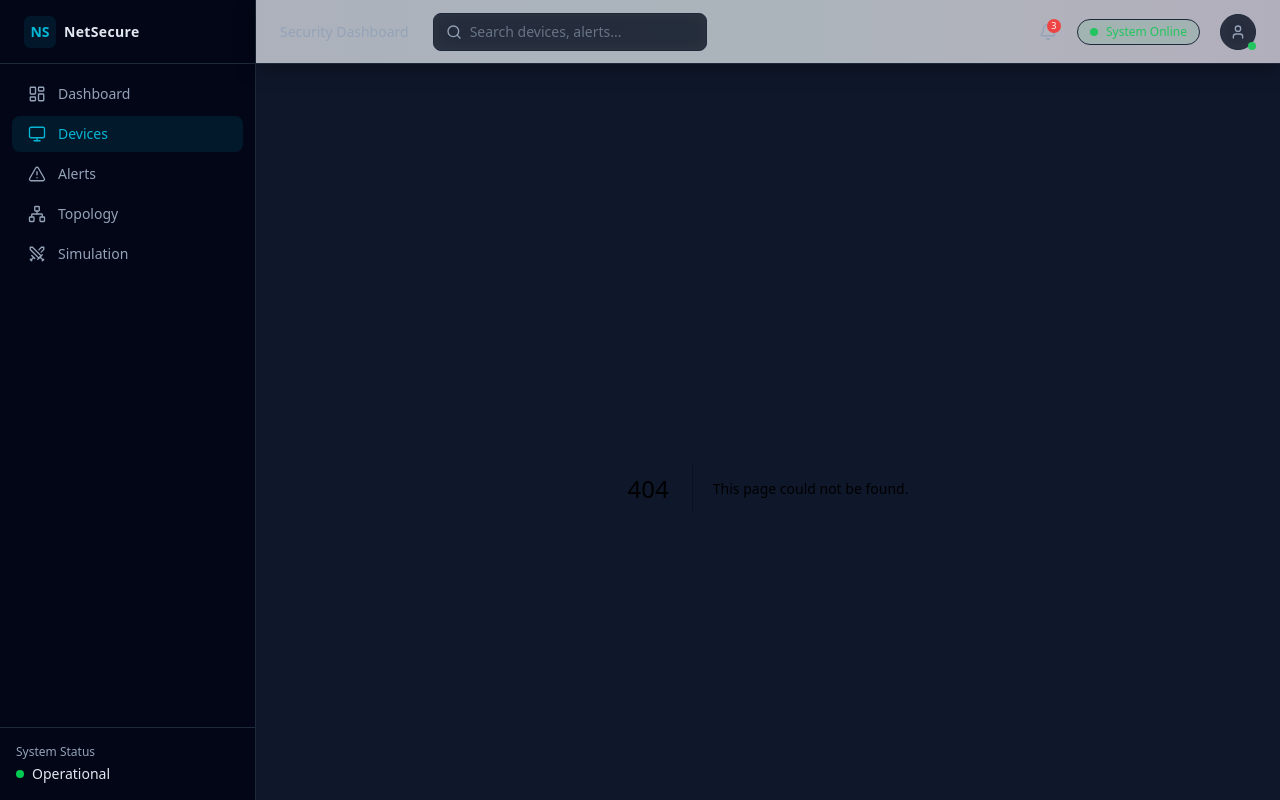
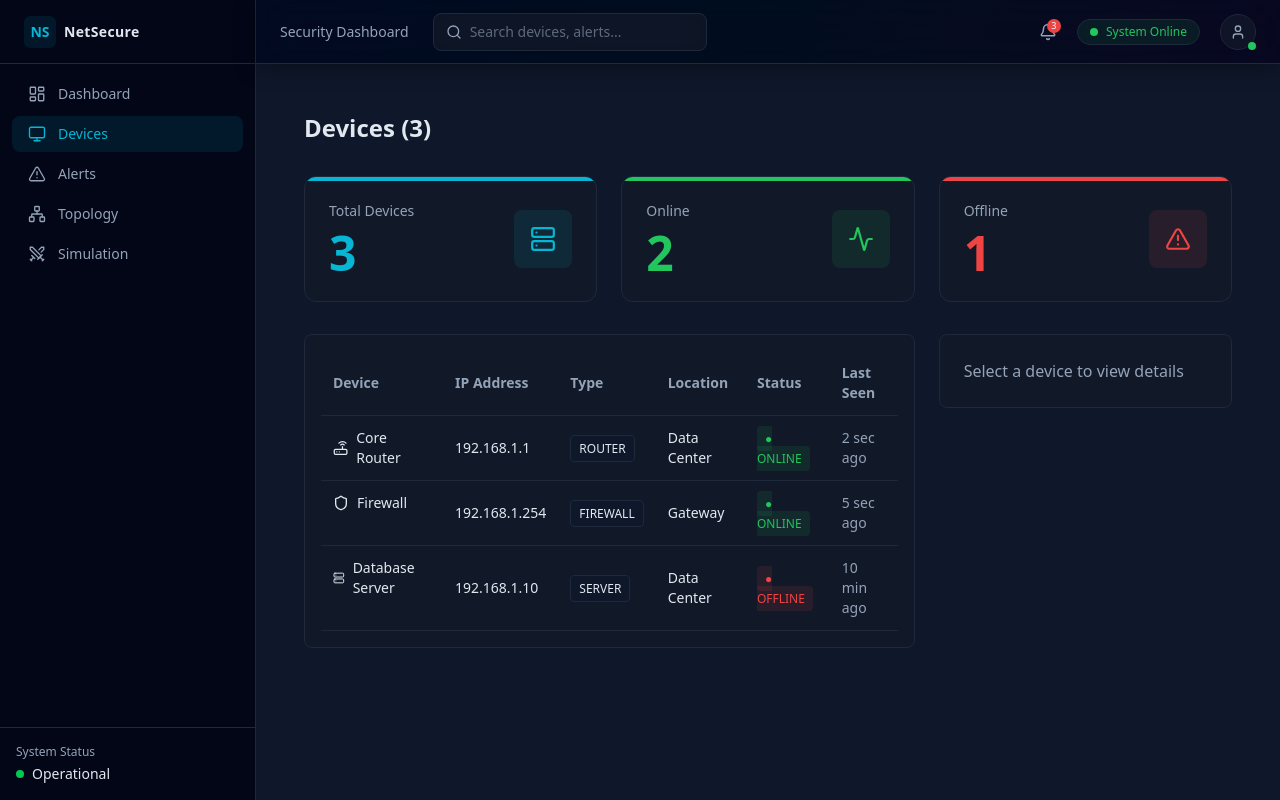
Before and after one commit to KrishBawangade/hackathonix_project, a Next.js app in the folder frontend/: page /devices in a window 1280 px wide. Before the commit this address had no page. Built offline with nearby package versions, Linux system fonts and the light colour scheme.

Commit message:
feat(devices): add devices dashboard page with device table and details panel

```diff
--- /dev/null
+++ b/frontend/app/devices/page.tsx
@@ -0,0 +1,121 @@
+"use client";
+
+import { useState } from "react";
+import { useDevices } from "@/hooks/useDevices";
+import { Device } from "@/types/device";
+import DeviceTable from "@/components/devices/DeviceTable";
+import DeviceDetails from "@/components/devices/DeviceDetails";
+import { Server, Activity, AlertTriangle } from "lucide-react";
+
+export default function DevicesPage() {
+  const { devices, loading } = useDevices();
+  const [selectedDevice, setSelectedDevice] = useState<Device | null>(null);
+
+  if (loading) {
+    return <div className="p-6 text-muted">Loading devices...</div>;
+  }
+
+  const online = devices.filter((d) => d.status === "online").length;
+  const offline = devices.filter((d) => d.status === "offline").length;
+
+  return (
+    <div className="p-6 space-y-8">
+
+      {/* Page Title */}
+      <h1 className="text-2xl font-semibold text-foreground">
+        Devices ({devices.length})
+      </h1>
+
+      {/* Top Metrics Cards */}
+      <div className="grid grid-cols-3 gap-6">
+
+        {/* Total Devices */}
+        <div className="relative bg-panel border border-border rounded-xl p-6 overflow-hidden">
+
+          {/* Accent line */}
+          <div className="absolute top-0 left-0 w-full h-1 bg-primary"></div>
+
+          <div className="flex items-center justify-between">
+
+            <div>
+              <p className="text-muted text-sm">Total Devices</p>
+              <p className="text-5xl font-bold text-primary mt-2">
+                {devices.length}
+              </p>
+            </div>
+
+            <div className="bg-primary/10 p-4 rounded-lg">
+              <Server size={26} className="text-primary" />
+            </div>
+
+          </div>
+        </div>
+
+
+        {/* Online Devices */}
+        <div className="relative bg-panel border border-border rounded-xl p-6 overflow-hidden">
+
+          <div className="absolute top-0 left-0 w-full h-1 bg-success"></div>
+
+          <div className="flex items-center justify-between">
+
+            <div>
+              <p className="text-muted text-sm">Online</p>
+              <p className="text-5xl font-bold text-success mt-2">
+                {online}
+              </p>
+            </div>
+
+            <div className="bg-success/10 p-4 rounded-lg">
+              <Activity size={26} className="text-success" />
+            </div>
+
+          </div>
+        </div>
+
+
+        {/* Offline Devices */}
+        <div className="relative bg-panel border border-border rounded-xl p-6 overflow-hidden">
+
+          <div className="absolute top-0 left-0 w-full h-1 bg-danger"></div>
+
+          <div className="flex items-center justify-between">
+
+            <div>
+              <p className="text-muted text-sm">Offline</p>
+              <p className="text-5xl font-bold text-danger mt-2">
+                {offline}
+              </p>
+            </div>
+
+            <div className="bg-danger/10 p-4 rounded-lg">
+              <AlertTriangle size={26} className="text-danger" />
+            </div>
+
+          </div>
+        </div>
+
+      </div>
+
+      {/* Main Layout */}
+      <div className="grid grid-cols-3 gap-6">
+
+        {/* Device Table */}
+        <div className="col-span-2">
+          <DeviceTable
+            devices={devices}
+            onSelect={setSelectedDevice}
+            selectedDevice={selectedDevice}
+          />
+        </div>
+
+        {/* Device Details */}
+        <div className="col-span-1">
+          <DeviceDetails device={selectedDevice} />
+        </div>
+
+      </div>
+
+    </div>
+  );
+}
```
